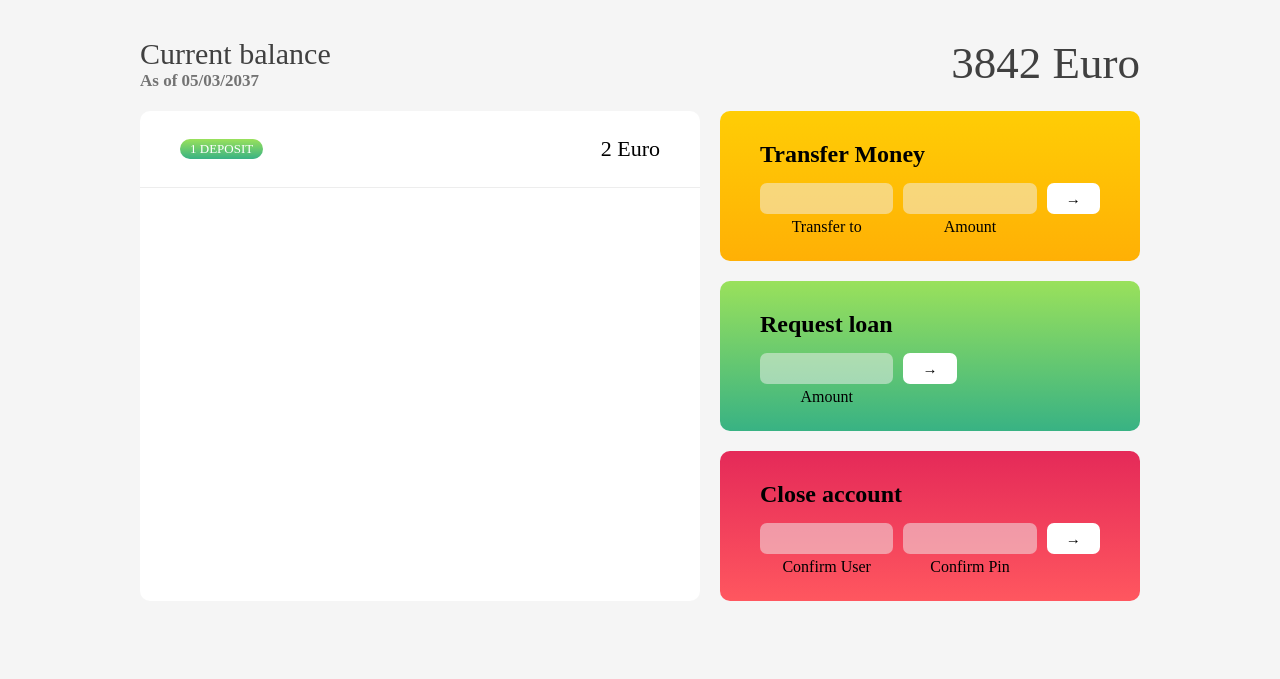
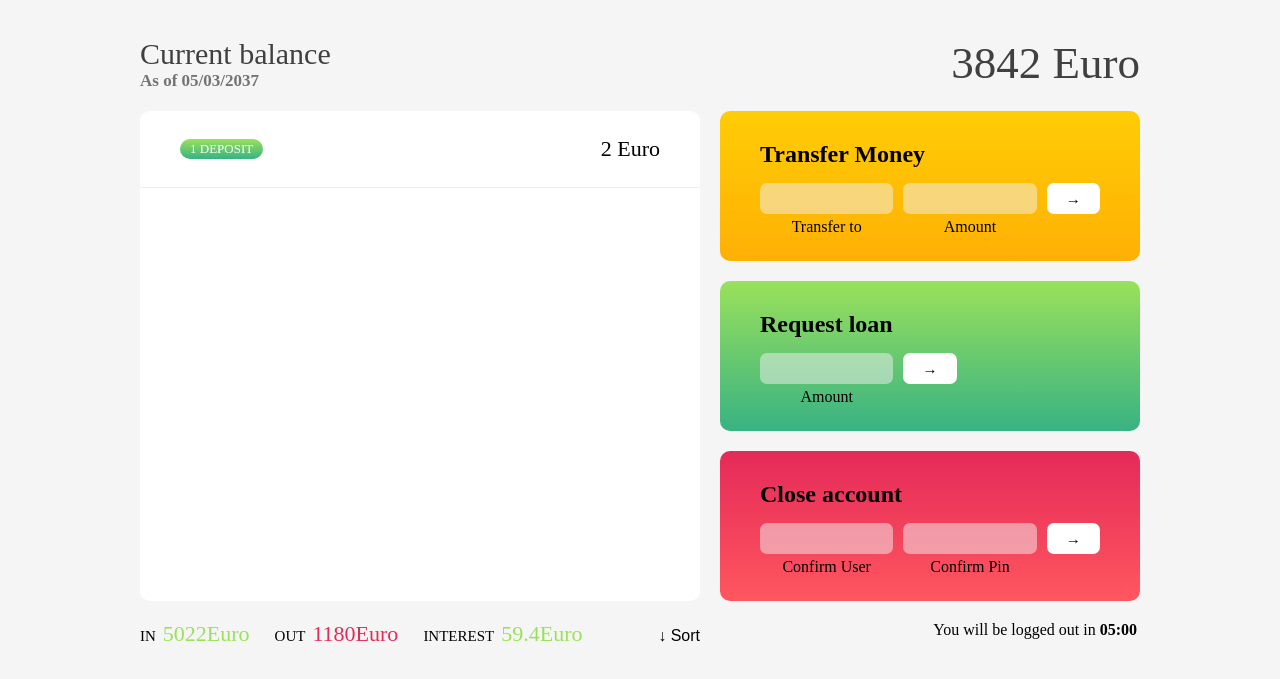
Before and after one commit to arnameti/3_HTML-CSS-JS_Bankist, a website built with Parcel: page index.html in a window 1280 px wide. Shown: the part 75-754 px from the top of the page. Built offline with nearby package versions, Linux system fonts and the light colour scheme.

Commit message:
fea: building html sturcture for summary and styling it

```diff
--- a/index.html
+++ b/index.html
@@ -51,6 +51,7 @@
           </div>
           <p class="balance__value">3842 Euro</p>
         </div>
+
         <!-- MOVEMENTS -->
         <div class="movements">
           <div class="movements__row">
@@ -58,7 +59,6 @@
             <div class="movements__value">2 Euro</div>
           </div>
         </div>
-        <!-- Summery -->
 
         <!-- Transfer -->
         <div class="operation operation--transfer">
@@ -99,10 +99,20 @@
         </div>
 
         <!-- Close -->
-        <div class="summery"></div>
+        <div class="summary">
+          <p class="summary__label">In</p>
+          <p class="summary__value summary__value--in">5022Euro</p>
+          <p class="summary__label">Out</p>
+          <p class="summary__value summary__value--out">1180Euro</p>
+          <p class="summary__label">Interest</p>
+          <p class="summary__value summary__value--interest">59.4Euro</p>
+          <button class="summary__btn">&darr; Sort</button>
+        </div>
 
         <!-- Timer -->
-        <p class="logout-timer"></p>
+        <p class="logout-timer">
+          You will be logged out in <span class="timer">05:00</span>
+        </p>
       </main>
     </div>
   </body>
--- a/src/sass/layout/_app.scss
+++ b/src/sass/layout/_app.scss
@@ -12,7 +12,3 @@
   grid-template-rows: auto repeat(3, u.rem(150)) auto;
   gap: u.rem(20);
 }
-
-.logout-timer {
-  background-color: gold;
-}
--- a/src/sass/layout/_index.scss
+++ b/src/sass/layout/_index.scss
@@ -4,3 +4,4 @@
 @forward 'balance';
 @forward 'operation';
 @forward 'summery';
+@forward 'logout-timer';
--- a/src/sass/layout/_logout-timer.scss
+++ b/src/sass/layout/_logout-timer.scss
@@ -1,4 +1,14 @@
+@use '../util' as u;
+
 .logout-timer {
   grid-column: 2 / 3;
   grid-row: 5 / 6;
+
+  text-align: right;
+  font-size: u.rem(16);
+  padding: 0 u.rem(3);
 }
+
+.timer {
+  font-weight: 600;
+}
--- a/src/sass/layout/_movements.scss
+++ b/src/sass/layout/_movements.scss
@@ -7,7 +7,7 @@
   grid-row: 2 / 5;
 
   border-radius: u.rem(10);
-  overflow: scroll;
+  overflow-y: scroll;
 
   &__row {
     padding: u.rem(25) u.rem(40);
--- a/src/sass/layout/_summery.scss
+++ b/src/sass/layout/_summery.scss
@@ -1,8 +1,44 @@
 @use '../util' as u;
 
-.summery {
-  background-color: chartreuse;
-
+.summary {
   grid-column: 1 / 2;
   grid-row: 5 / 6;
+
+  display: flex;
+  align-items: baseline;
+  justify-content: center;
+
+  &__label {
+    font-size: u.rem(15);
+    font-weight: 500;
+    text-transform: uppercase;
+    margin-right: u.rem(7);
+  }
+
+  &__value {
+    font-size: u.rem(22);
+    margin-right: u.rem(25);
+
+    &--in {
+      color: var(--clr-green-light);
+    }
+
+    &--out {
+      color: var(--clr-red);
+    }
+
+    &--interest {
+      color: var(--clr-green-light);
+    }
+  }
+
+  &__btn {
+    margin-left: auto;
+    font-size: u.rem(16);
+    font-weight: 500;
+    cursor: pointer;
+    border-width: initial;
+    border-style: none;
+    background: none;
+  }
 }
```
Lines whose indentation alone changed are shown as unchanged.
